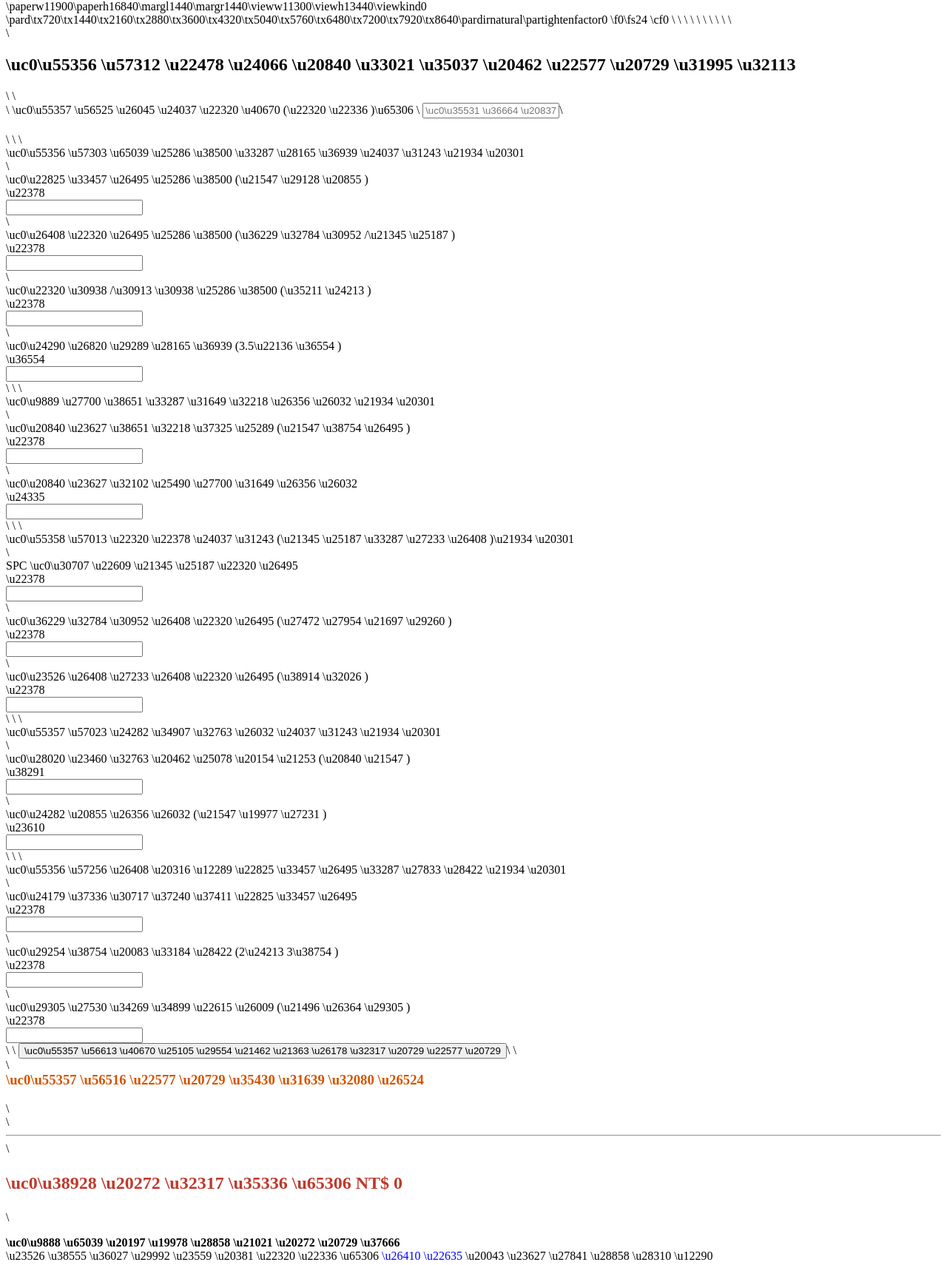
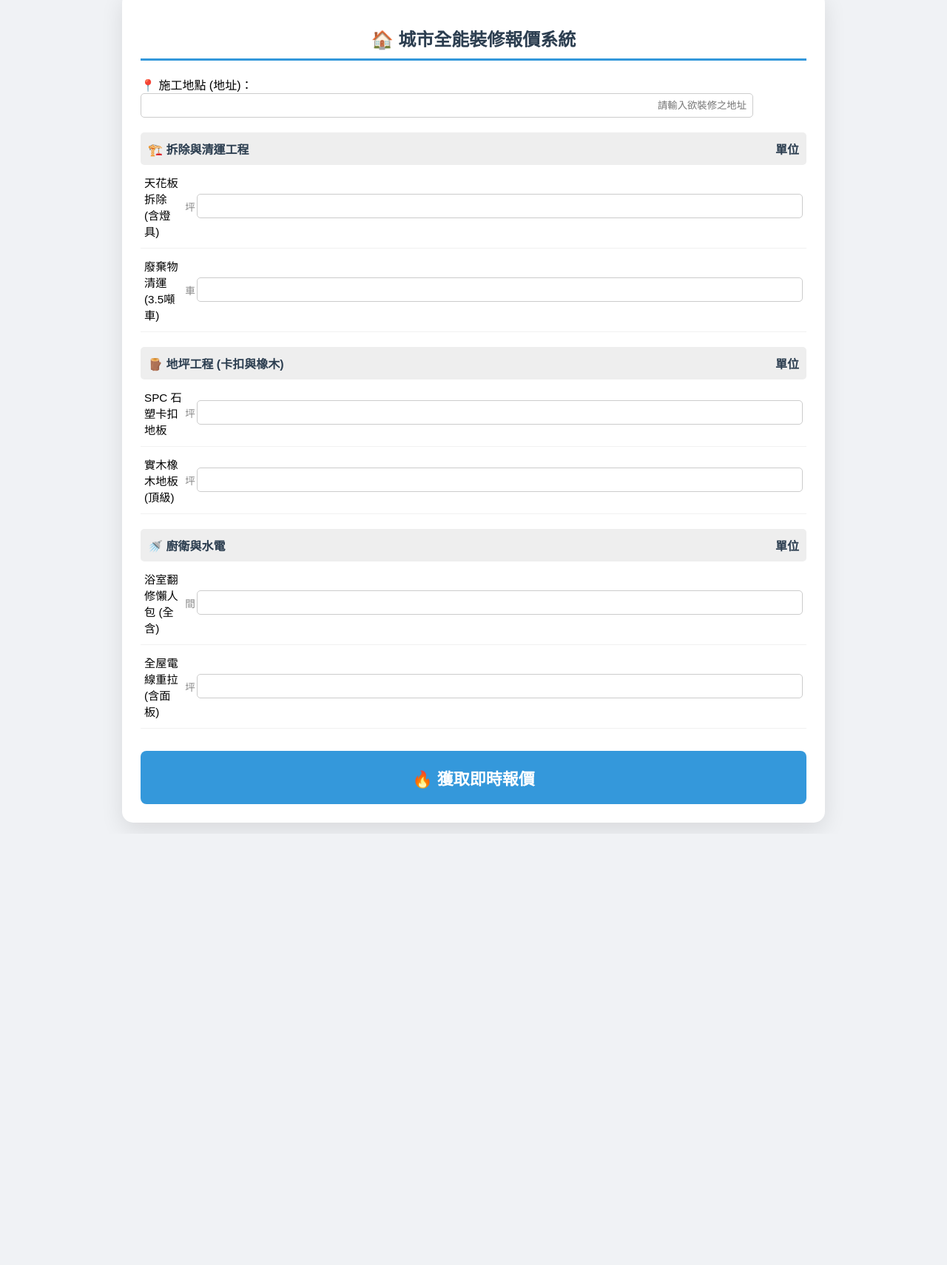
Before and after one commit to sjc955/fanyan, a plain HTML site: page index.html in a window 1280 px wide. Shown: the part 26-1736 px from the top of the page at 74% size. After the commit the page ends 1153 px from the top, so only its background shows below. Drawn offline with Linux system fonts and the light colour scheme.

Commit message:
Replace RTF content with valid HTML structure

```diff
--- a/index.html
+++ b/index.html
@@ -1,113 +1,70 @@
-
-{\rtf1\ansi\ansicpg950\cocoartf2706
-\cocoatextscaling0\cocoaplatform0{\fonttbl\f0\fswiss\fcharset0 Helvetica;}
-{\colortbl;\red255\green255\blue255;}
-{\*\expandedcolortbl;;}
-\paperw11900\paperh16840\margl1440\margr1440\vieww11300\viewh13440\viewkind0
-\pard\tx720\tx1440\tx2160\tx2880\tx3600\tx4320\tx5040\tx5760\tx6480\tx7200\tx7920\tx8640\pardirnatural\partightenfactor0
-
-\f0\fs24 \cf0 <!DOCTYPE html>\
-<html lang="zh-TW">\
-<head>\
-    <meta charset="UTF-8">\
-    <meta name="viewport" content="width=device-width, initial-scale=1.0">\
-    <title>\uc0\u22478 \u24066 \u20840 \u33021 \u35037 \u20462 \u22577 \u20729 \u31995 \u32113  - \u65312 fanyan</title>\
-    <style>\
-        :root \{ --main-color: #2c3e50; --accent-color: #3498db; --line-green: #00c300; \}\
-        body \{ font-family: "Microsoft JhengHei", sans-serif; background: #f0f2f5; margin: 0; padding: 15px; \}\
-        .container \{ max-width: 900px; margin: auto; background: white; padding: 25px; border-radius: 15px; box-shadow: 0 10px 30px rgba(0,0,0,0.1); \}\
-        h2 \{ text-align: center; color: var(--main-color); border-bottom: 3px solid var(--accent-color); padding-bottom: 10px; \}\
-        .section-title \{ background: #eee; padding: 10px; margin-top: 20px; font-weight: bold; color: var(--main-color); border-radius: 5px; display: flex; justify-content: space-between; \}\
-        .item-row \{ display: flex; align-items: center; padding: 12px 5px; border-bottom: 1px solid #f1f1f1; \}\
-        .item-label \{ flex: 3; font-size: 0.95em; \}\
-        .item-unit \{ flex: 1; color: #888; font-size: 0.85em; text-align: center; \}\
-        .item-input \{ flex: 1.5; \}\
-        input[type="number"], input[type="text"] \{ width: 90%; padding: 8px; border: 1px solid #ccc; border-radius: 5px; text-align: right; \}\
-        input[type="text"] \{ text-align: left; \}\
-        .btn-calc \{ width: 100%; padding: 20px; background: var(--accent-color); color: white; border: none; border-radius: 8px; font-size: 22px; font-weight: bold; cursor: pointer; margin-top: 30px; \}\
-        #result-box \{ display: none; margin-top: 30px; padding: 25px; background: #fffbe6; border: 2px solid #ffe58f; border-radius: 10px; \}\
-        .line-btn \{ background: var(--line-green); text-decoration: none; display: block; text-align: center; color: white; padding: 18px; border-radius: 8px; font-size: 1.3em; font-weight: bold; margin-top: 20px; \}\
-    </style>\
-</head>\
-<body>\
-\
-<div class="container">\
-    <h2>\uc0\u55356 \u57312  \u22478 \u24066 \u20840 \u33021 \u35037 \u20462 \u22577 \u20729 \u31995 \u32113 </h2>\
-    \
-    <div style="margin-bottom: 20px;">\
-        <label>\uc0\u55357 \u56525  \u26045 \u24037 \u22320 \u40670  (\u22320 \u22336 )\u65306 </label>\
-        <input type="text" id="address" placeholder="\uc0\u35531 \u36664 \u20837 \u27442 \u35037 \u20462 \u20043 \u22320 \u22336 ">\
-    </div>\
-\
-    <!-- 1. \uc0\u25286 \u38500 \u24037 \u31243  -->\
-    <div class="section-title"><span>\uc0\u55356 \u57303 \u65039  \u25286 \u38500 \u33287 \u28165 \u36939 \u24037 \u31243 </span><span>\u21934 \u20301 </span></div>\
-    <div class="item-row"><div class="item-label">\uc0\u22825 \u33457 \u26495 \u25286 \u38500  (\u21547 \u29128 \u20855 )</div><div class="item-unit">\u22378 </div><input type="number" class="calc" data-low="800" data-high="1200"></div>\
-    <div class="item-row"><div class="item-label">\uc0\u26408 \u22320 \u26495 \u25286 \u38500  (\u36229 \u32784 \u30952 /\u21345 \u25187 )</div><div class="item-unit">\u22378 </div><input type="number" class="calc" data-low="700" data-high="1000"></div>\
-    <div class="item-row"><div class="item-label">\uc0\u22320 \u30938 /\u30913 \u30938 \u25286 \u38500  (\u35211 \u24213 )</div><div class="item-unit">\u22378 </div><input type="number" class="calc" data-low="1500" data-high="2500"></div>\
-    <div class="item-row"><div class="item-label">\uc0\u24290 \u26820 \u29289 \u28165 \u36939  (3.5\u22136 \u36554 )</div><div class="item-unit">\u36554 </div><input type="number" class="calc" data-low="12000" data-high="18000"></div>\
-\
-    <!-- 2. \uc0\u27700 \u38651 \u24037 \u31243  -->\
-    <div class="section-title"><span>\uc0\u9889  \u27700 \u38651 \u33287 \u31649 \u32218 \u26356 \u26032 </span><span>\u21934 \u20301 </span></div>\
-    <div class="item-row"><div class="item-label">\uc0\u20840 \u23627 \u38651 \u32218 \u37325 \u25289  (\u21547 \u38754 \u26495 )</div><div class="item-unit">\u22378 </div><input type="number" class="calc" data-low="3500" data-high="6000"></div>\
-    <div class="item-row"><div class="item-label">\uc0\u20840 \u23627 \u32102 \u25490 \u27700 \u31649 \u26356 \u26032 </div><div class="item-unit">\u24335 </div><input type="number" class="calc" data-low="45000" data-high="85000"></div>\
-\
-    <!-- 3. \uc0\u22320 \u22378 \u24037 \u31243  -->\
-    <div class="section-title"><span>\uc0\u55358 \u57013  \u22320 \u22378 \u24037 \u31243  (\u21345 \u25187 \u33287 \u27233 \u26408 )</span><span>\u21934 \u20301 </span></div>\
-    <div class="item-row"><div class="item-label">SPC \uc0\u30707 \u22609 \u21345 \u25187 \u22320 \u26495 </div><div class="item-unit">\u22378 </div><input type="number" class="calc" data-low="2800" data-high="4500"></div>\
-    <div class="item-row"><div class="item-label">\uc0\u36229 \u32784 \u30952 \u26408 \u22320 \u26495  (\u27472 \u27954 \u21697 \u29260 )</div><div class="item-unit">\u22378 </div><input type="number" class="calc" data-low="4200" data-high="7500"></div>\
-    <div class="item-row"><div class="item-label">\uc0\u23526 \u26408 \u27233 \u26408 \u22320 \u26495  (\u38914 \u32026 )</div><div class="item-unit">\u22378 </div><input type="number" class="calc" data-low="9000" data-high="16000"></div>\
-\
-    <!-- 4. \uc0\u24282 \u34907 \u24037 \u31243  -->\
-    <div class="section-title"><span>\uc0\u55357 \u57023  \u24282 \u34907 \u32763 \u26032 \u24037 \u31243 </span><span>\u21934 \u20301 </span></div>\
-    <div class="item-row"><div class="item-label">\uc0\u28020 \u23460 \u32763 \u20462 \u25078 \u20154 \u21253  (\u20840 \u21547 )</div><div class="item-unit">\u38291 </div><input type="number" class="calc" data-low="135000" data-high="220000"></div>\
-    <div class="item-row"><div class="item-label">\uc0\u24282 \u20855 \u26356 \u26032  (\u21547 \u19977 \u27231 )</div><div class="item-unit">\u23610 </div><input type="number" class="calc" data-low="8500" data-high="15000"></div>\
-\
-    <!-- 5. \uc0\u26408 \u20316 \u33287 \u27833 \u28422  -->\
-    <div class="section-title"><span>\uc0\u55356 \u57256  \u26408 \u20316 \u12289 \u22825 \u33457 \u26495 \u33287 \u27833 \u28422 </span><span>\u21934 \u20301 </span></div>\
-    <div class="item-row"><div class="item-label">\uc0\u24179 \u37336 \u30717 \u37240 \u37411 \u22825 \u33457 \u26495 </div><div class="item-unit">\u22378 </div><input type="number" class="calc" data-low="3800" data-high="5200"></div>\
-    <div class="item-row"><div class="item-label">\uc0\u29254 \u38754 \u20083 \u33184 \u28422  (2\u24213 3\u38754 )</div><div class="item-unit">\u22378 </div><input type="number" class="calc" data-low="1500" data-high="2500"></div>\
-    <div class="item-row"><div class="item-label">\uc0\u29305 \u27530 \u34269 \u34899 \u22615 \u26009  (\u21496 \u26364 \u29305 )</div><div class="item-unit">\u22378 </div><input type="number" class="calc" data-low="3800" data-high="7000"></div>\
-\
-    <button class="btn-calc" onclick="finalCalc()">\uc0\u55357 \u56613  \u40670 \u25105 \u29554 \u21462 \u21363 \u26178 \u32317 \u20729 \u22577 \u20729 </button>\
-\
-    <div id="result-box">\
-        <h3 style="margin-top: 0; color: #d35400;">\uc0\u55357 \u56516  \u22577 \u20729 \u35430 \u31639 \u32080 \u26524 </h3>\
-        <div id="details"></div>\
-        <hr>\
-        <p style="font-size: 24px; color: #c0392b;"><strong>\uc0\u38928 \u20272 \u32317 \u35336 \u65306 NT$ <span id="total-val">0</span></strong></p>\
-        <p><strong>\uc0\u9888 \u65039  \u20197 \u19978 \u28858 \u21021 \u20272 \u20729 \u37666 </strong><br>\u23526 \u38555 \u36027 \u29992 \u23559 \u20381 \u22320 \u22336 \u65306 <span id="display-addr" style="color:blue">\u26410 \u22635 </span> \u20043 \u23627 \u27841 \u28858 \u28310 \u12290 </p>\
-\
-        <h4>\uc0\u30906 \u35469 \u22577 \u20729 \u27491 \u30906 \u65311 \u35531 \u30041 \u19979 \u32879 \u32363 \u36039 \u35338 \u65306 </h4>\
-        <input type="text" id="cust-name" placeholder="\uc0\u24744 \u30340 \u31281 \u21628 " style="margin-bottom:10px;"><br>\
-        <input type="text" id="cust-phone" placeholder="\uc0\u24744 \u30340 \u32879 \u32097 \u38651 \u35441 "><br>\
-\
-        <a href="https://line.me" class="line-btn">\uc0\u55357 \u57314  \u21152 \u20837 \u25105 \u30340  LINE \u23448 \u26041  (@fanyan)</a>\
-    </div>\
-</div>\
-\
-<script>\
-function finalCalc() \{\
-    let inputs = document.querySelectorAll('.calc');\
-    let totalL = 0, totalH = 0, detailHTML = "";\
-    inputs.forEach(el => \{\
-        let val = parseFloat(el.value) || 0;\
-        if (val > 0) \{\
-            let L = val * parseFloat(el.dataset.low);\
-            let H = val * parseFloat(el.dataset.high);\
-            let name = el.parentElement.querySelector('.item-label').innerText;\
-            totalL += L; totalH += H;\
-            detailHTML += `\uc0\u9989  $\{name\}: $$\{L.toLocaleString()\} ~ $$\{H.toLocaleString()\}<br>`;\
-        \}\
-    \});\
-    if (totalL === 0) \{ alert("\uc0\u35531 \u36664 \u20837 \u33267 \u23569 \u19968 \u38917 \u24037 \u31243 \u25976 \u37327 \u21908 \u65281 "); return; \}\
-    document.getElementById('display-addr').innerText = document.getElementById('address').value || "\uc0\u29694 \u22580 ";\
-    document.getElementById('details').innerHTML = detailHTML;\
-    document.getElementById('total-val').innerText = totalL.toLocaleString() + " ~ " + totalH.toLocaleString();\
-    document.getElementById('result-box').style.display = 'block';\
-    window.scrollTo(\{ top: document.body.scrollHeight, behavior: 'smooth' \});\
-\}\
-</script>\
-\
-</body>\
-</html>\
+<!DOCTYPE html>
+<html lang="zh-TW">
+<head>
+    <meta charset="UTF-8">
+    <meta name="viewport" content="width=device-width, initial-scale=1.0">
+    <title>城市全能裝修報價系統 - ＠fanyan</title>
+    <style>
+        :root { --main-color: #2c3e50; --accent-color: #3498db; --line-green: #00c300; }
+        body { font-family: "Microsoft JhengHei", sans-serif; background: #f0f2f5; margin: 0; padding: 15px; }
+        .container { max-width: 900px; margin: auto; background: white; padding: 25px; border-radius: 15px; box-shadow: 0 10px 30px rgba(0,0,0,0.1); }
+        h2 { text-align: center; color: var(--main-color); border-bottom: 3px solid var(--accent-color); padding-bottom: 10px; }
+        .section-title { background: #eee; padding: 10px; margin-top: 20px; font-weight: bold; color: var(--main-color); border-radius: 5px; display: flex; justify-content: space-between; }
+        .item-row { display: flex; align-items: center; padding: 12px 5px; border-bottom: 1px solid #f1f1f1; }
+        .item-label { flex: 3; font-size: 0.95em; }
+        .item-unit { flex: 1; color: #888; font-size: 0.85em; text-align: center; }
+        .item-input { flex: 1.5; }
+        input[type="number"], input[type="text"] { width: 90%; padding: 8px; border: 1px solid #ccc; border-radius: 5px; text-align: right; }
+        .btn-calc { width: 100%; padding: 20px; background: var(--accent-color); color: white; border: none; border-radius: 8px; font-size: 22px; font-weight: bold; cursor: pointer; margin-top: 30px; }
+        #result-box { display: none; margin-top: 30px; padding: 25px; background: #fffbe6; border: 2px solid #ffe58f; border-radius: 10px; }
+        .line-btn { background: var(--line-green); text-decoration: none; display: block; text-align: center; color: white; padding: 18px; border-radius: 8px; font-size: 1.3em; font-weight: bold; margin-top: 20px; }
+    </style>
+</head>
+<body>
+<div class="container">
+    <h2>🏠 城市全能裝修報價系統</h2>
+    <div style="margin-bottom: 20px;"><label>📍 施工地點 (地址)：</label><input type="text" id="address" placeholder="請輸入欲裝修之地址"></div>
+    <div class="section-title"><span>🏗️ 拆除與清運工程</span><span>單位</span></div>
+    <div class="item-row"><div class="item-label">天花板拆除 (含燈具)</div><div class="item-unit">坪</div><input type="number" class="calc" data-low="800" data-high="1200"></div>
+    <div class="item-row"><div class="item-label">廢棄物清運 (3.5噸車)</div><div class="item-unit">車</div><input type="number" class="calc" data-low="12000" data-high="18000"></div>
+    <div class="section-title"><span>🪵 地坪工程 (卡扣與橡木)</span><span>單位</span></div>
+    <div class="item-row"><div class="item-label">SPC 石塑卡扣地板</div><div class="item-unit">坪</div><input type="number" class="calc" data-low="2800" data-high="4500"></div>
+    <div class="item-row"><div class="item-label">實木橡木地板 (頂級)</div><div class="item-unit">坪</div><input type="number" class="calc" data-low="9000" data-high="16000"></div>
+    <div class="section-title"><span>🚿 廚衛與水電</span><span>單位</span></div>
+    <div class="item-row"><div class="item-label">浴室翻修懶人包 (全含)</div><div class="item-unit">間</div><input type="number" class="calc" data-low="135000" data-high="220000"></div>
+    <div class="item-row"><div class="item-label">全屋電線重拉 (含面板)</div><div class="item-unit">坪</div><input type="number" class="calc" data-low="3500" data-high="6000"></div>
+    <button class="btn-calc" onclick="finalCalc()">🔥 獲取即時報價</button>
+    <div id="result-box">
+        <h3 style="color: #d35400;">📄 報價試算結果</h3>
+        <div id="details"></div>
+        <hr>
+        <p style="font-size: 24px; color: #c0392b;"><strong>預估總計：NT$ <span id="total-val">0</span></strong></p>
+        <p><strong>⚠️ 以上為初估價錢</strong><br>實際費用將依地址現場屋況為準。</p>
+        <input type="text" id="cust-name" placeholder="您的稱呼" style="margin-bottom:10px;"><br>
+        <input type="text" id="cust-phone" placeholder="您的聯絡電話"><br>
+        <a href="https://line.me" class="line-btn">🟢 加入我的 LINE 官方 (@fanyan)</a>
+    </div>
+</div>
+<script>
+function finalCalc() {
+    let inputs = document.querySelectorAll('.calc');
+    let totalL = 0, totalH = 0, detailHTML = "";
+    inputs.forEach(el => {
+        let val = parseFloat(el.value) || 0;
+        if (val > 0) {
+            let L = val * parseFloat(el.dataset.low);
+            let H = val * parseFloat(el.dataset.high);
+            let name = el.parentElement.querySelector('.item-label').innerText;
+            totalL += L; totalH += H;
+            detailHTML += `✅ ${name}: $${L.toLocaleString()} ~ $${H.toLocaleString()}<br>`;
+        }
+    });
+    if (totalL === 0) { alert("請輸入至少一項數量！"); return; }
+    document.getElementById('details').innerHTML = detailHTML;
+    document.getElementById('total-val').innerText = totalL.toLocaleString() + " ~ " + totalH.toLocaleString();
+    document.getElementById('result-box').style.display = 'block';
+    window.scrollTo({ top: document.body.scrollHeight, behavior: 'smooth' });
 }
+</script>
+</body>
+</html>
```
